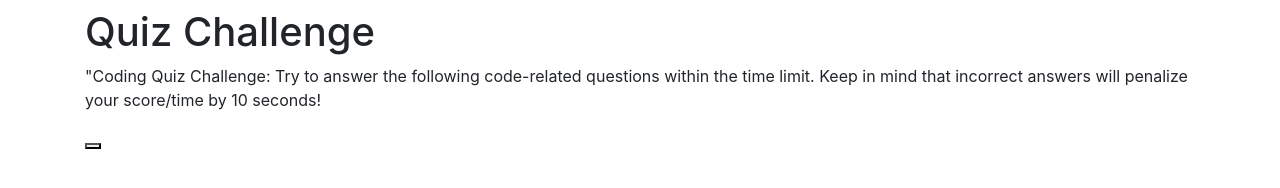
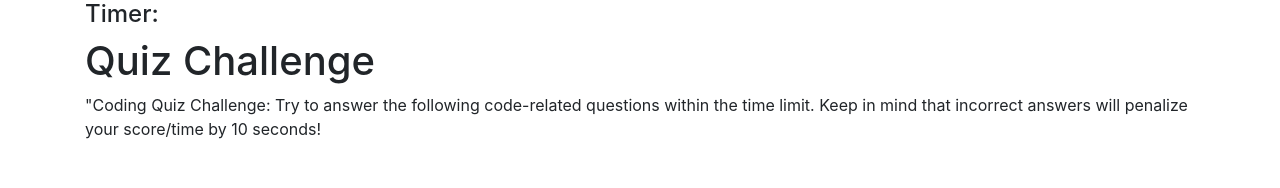
Before and after one commit to ryanwit/homework04_code_quiz, a plain HTML site: page index.html in a window 1280 px wide. Drawn offline with nearby package versions, Linux system fonts and the light colour scheme; a web font is replaced by a local one.

Commit message:
updating html

```diff
--- a/index.html
+++ b/index.html
@@ -14,24 +14,52 @@
 </head>
 <body>
 
-    <h1 class="time"></h1>
-    <div id="main"></div>
+    <div class = "container">
+        <div class="row">
+            <div class="col-12">
+                <h4 id="time">Timer: </h4>
+            </div>
+        </div>
 
-    <div class = "container">
+
+
+    <div id="main">
+        <div class="row">
+            <div class="col-12">
+                <h1>Quiz Challenge</h1>
+            </div>
+        </div>
+        <div class="row">
+            <div class="col-12">
                 <div id="startScreen">
-            <h1>Quiz Challenge</h1>
                     <p>"Coding Quiz Challenge: Try to answer the following code-related questions within the time limit.  Keep in mind that incorrect answers will penalize your score/time by 10 seconds!
                      </p>
-            <button id="startbtn"></button>
                 </div>
+            </div>
+        </div>
+        <div>
+
+        </div>
+
+
         <div id="questionContainer" class="hide">
             <div id="questionTitle"></div>
             <div id="answerButton" class="btn-grid">
                 <h4>Start Quiz</h4>
             </div>
+
             <div class="controls">
                 <button id="startButton" class="startBtn btn">Start</button>
                 <button id="nextButton" class="nextBtn btn hide">Next</button>
+            </div>
+
+
+    </div>
+
+
+
+
+
         </div>
     </div>
 </div>
--- a/script.js
+++ b/script.js
@@ -1,4 +1,4 @@
-var timeEl = document.querySelector(".time");
+var timeEl = document.querySelector("time");
 var mainEl = document.getElementById("main");
 var startScreen = document.getElementById("startScreen");
 var startBtn = document.getElementById("startbtn");
@@ -8,10 +8,11 @@ var answerButton = document.getElementById("answerButton");
 var index = 0;
 var secondsLeft = 60;
 
+// section for questions - input actual questions later
 var questions = [{
     title: "Question 1: What question do you have?",
     choices: ["Answer 1", "Answer 2", "Answer 3", "Answer 4"],
-    answer: "Answer 2"
+    answer: "Answer 1"
 },{
     title: "Question 2: What question do you have?",
     choices: ["Answer 1", "Answer 2", "Answer 3", "Answer 4"],
@@ -19,16 +20,17 @@ var questions = [{
 },{
     title: "Question 3: What question do you have?",
     choices: ["Answer 1", "Answer 2", "Answer 3", "Answer 4"],
-    answer: "Answer 2"
+    answer: "Answer 3"
 },{
     title: "Question 4: What question do you have?",
     choices: ["Answer 1", "Answer 2", "Answer 3", "Answer 4"],
-    answer: "Answer 2"
+    answer: "Answer 4"
 },{
     title: "Question 5: What question do you have?",
     choices: ["Answer 1", "Answer 2", "Answer 3", "Answer 4"],
-    answer: "Answer 2"
+    answer: "Answer 5"
 }]
+
 function setTime() {
     var timerInterval = setInterval(function() {
         secondsLeft--;
@@ -40,7 +42,7 @@ function setTime() {
         }
     }, 1000);
 }
-
+//a function that starts the quiz by removing the attribute "hidden"
 function startQuiz() {
     startScreen.setAttribute("class", "hide")
     questionContainer.removeAttribute("class")
@@ -48,12 +50,13 @@ function startQuiz() {
     getQuestion();
 }
 
+//function to get questions
 function getQuestion() {
     var currentQuestion = questions [index]
     questionTitle.textContent = currentQuestion.title
     answerButton.innerHTML = ""
     currentQuestion.choices.forEach(function(choice,i){
-        console.log(choice,i)
+        // console.log(choice,i)
     })
 }
 
```
Lines whose indentation alone changed are shown as unchanged.
